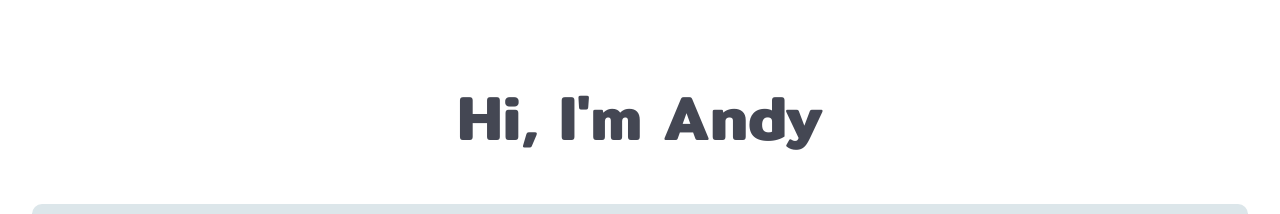
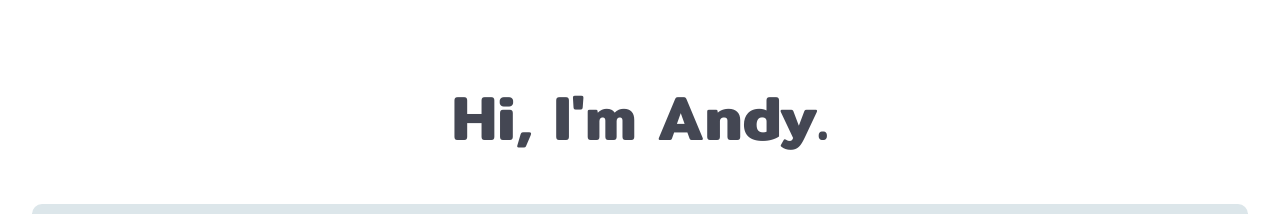
Before and after one commit to andrew-oyanguren/typescript-portfolio, a React (Vite) app: page / in a window 1280 px wide. Shown: the part 296-510 px from the top of the page. Built offline with nearby package versions, Linux system fonts and the light colour scheme.

Commit message:
Small trivial changes to HomePage

```diff
--- a/src/components/ImageCarousel/ImageCarousel.module.css
+++ b/src/components/ImageCarousel/ImageCarousel.module.css
@@ -129,7 +129,7 @@
     width: 0%;
     height: 3px;
     border-radius: 10px;
-    background-color: var(--color-primary);
+    background-color: var(--color-secondary);
     box-shadow: 0px 2px 10px 2px rgb(68, 71, 83, 0.1),
       0px 0px 6px 1px rgb(110, 173, 192, 0.15);
 
--- a/src/pages/HomePage/HomePage.tsx
+++ b/src/pages/HomePage/HomePage.tsx
@@ -12,7 +12,7 @@ export default function HomePage() {
   return (
     <>
       <PageTitle
-        text="Hi, I'm Andy"
+        text="Hi, I'm Andy."
         style={{
           marginBottom: isDeviceSmall
             ? 'var(--spacing-small)'
```
